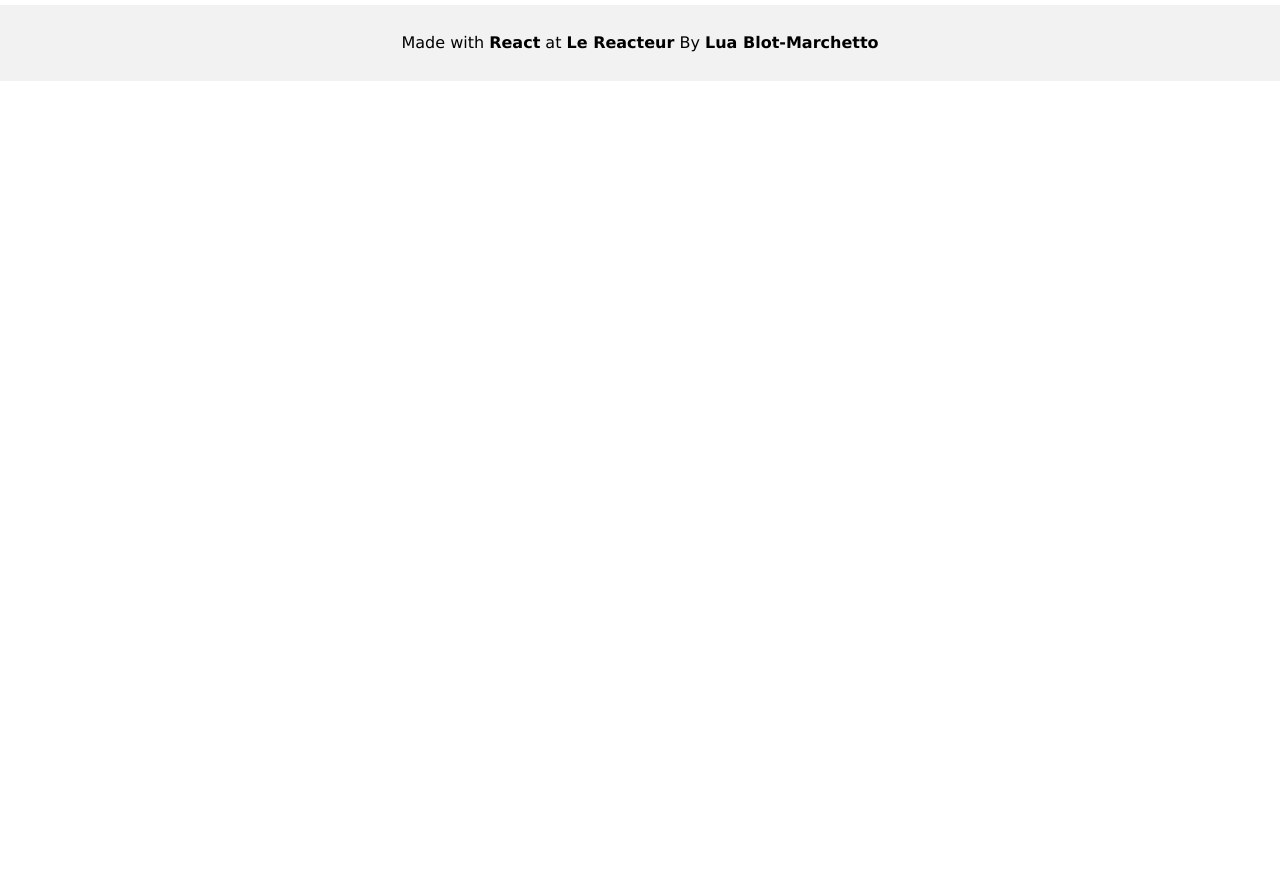
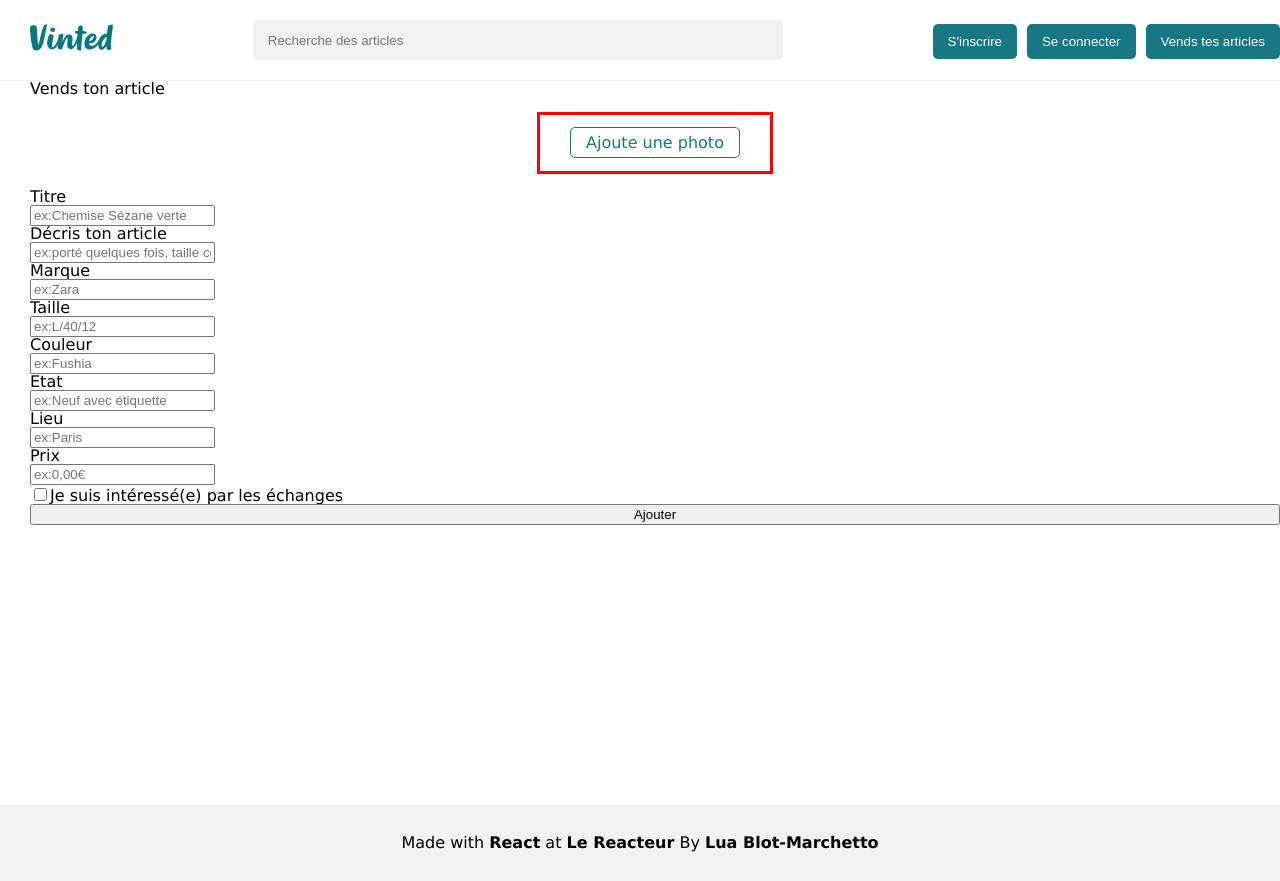
Before and after one commit to LuaBlotMarchetto/vinted, a React (Vite) app: page /publish in a window 1280 px wide. Before the commit the page ends 800 px from the top, so only its background shows below. Built offline with nearby package versions, Linux system fonts and the light colour scheme; the HTML template or start-up script is replaced by a standard one.

Commit message:
publish an article page added

```diff
--- a/src/App.css
+++ b/src/App.css
@@ -419,6 +419,34 @@
   color: #177782;
   text-decoration: underline;
 }
+
+/*PUBLISH*/
+
+.publish {
+  display: flex;
+  flex-direction: column;
+}
+
+.photo-upload {
+  border: red solid;
+  margin: 15px auto;
+  padding: 20px;
+}
+
+#upload-photo-input {
+  opacity: 0;
+  position: absolute;
+  z-index: -1;
+}
+
+.add-photo-button {
+  border: #177782 solid 1px;
+  margin: 10px;
+  padding: 5px 15px;
+  color: #177782;
+  border-radius: 5px;
+}
+
 /*FOOTER*/
 footer {
   display: flex;
--- a/src/App.jsx
+++ b/src/App.jsx
@@ -7,6 +7,7 @@
 import Offer from "./pages/Offer";
 import Signup from "./pages/Signup";
 import Login from "./pages/Login";
+import Publish from "./pages/Publish";
 
 //COMPOSANTS
 import Header from "./components/Header";
@@ -40,6 +41,7 @@
         <Route path="/offer/:id" element={<Offer />} />
         <Route path="/signup" element={<Signup handleToken={handleToken} />} />
         <Route path="/login" element={<Login handleToken={handleToken} />} />
+        <Route path="/publish" element={<Publish />} />
       </Routes>
       <Footer />
     </Router>
--- a/src/components/Header.jsx
+++ b/src/components/Header.jsx
@@ -39,9 +39,15 @@
             </button>
           ) : null}
 
-          <Link to="/login">
-            <button>Vends tes articles</button>
-          </Link>
+          {token ? (
+            <Link to="/publish">
+              <button>Vends tes articles</button>
+            </Link>
+          ) : (
+            <Link to="/login">
+              <button>Vends tes articles</button>
+            </Link>
+          )}
         </nav>
       </div>
     </header>
--- /dev/null
+++ b/src/pages/Publish.jsx
@@ -0,0 +1,182 @@
+import { useState } from "react";
+import axios from "axios";
+
+const Publish = () => {
+  const [title, setTitle] = useState("");
+  const [description, setDescription] = useState("");
+  const [brand, setBrand] = useState("");
+  const [size, setSize] = useState("");
+  const [color, setColor] = useState("");
+  const [condition, setCondition] = useState("");
+  const [price, setPrice] = useState("");
+  const [city, setCity] = useState("");
+  const [picture, setPicture] = useState(null);
+  const [pictureFromCloudinary, setPictureFromCloudinary] = useState();
+  //   const [publishOptin, setPublishOptin] = useState(false);
+  const [token, setToken] = useState("");
+  const [errorMessage, setErrorMessage] = useState("");
+
+  const handlePublish = async (e) => {
+    e.preventDefault();
+
+    try {
+      setErrorMessage("");
+
+      const formData = new FormData();
+      formData.append("title", title);
+      formData.append("description", description);
+      formData.append("brand", brand);
+      formData.append("size", size);
+      formData.append("color", color);
+      formData.append("condition", condition);
+      formData.append("price", price);
+      formData.append("city", city);
+      formData.append("picture", picture);
+
+      //requête post avec les informations du formulaire
+      const response = await axios.post(
+        " https://lereacteur-vinted-api.herokuapp.com/offer/publish",
+        formData,
+        {
+          headers: {
+            Authorization: `Bearer ${token}`,
+            "Content-Type": "multipart/form-data",
+          },
+        }
+      );
+
+      setToken(response.data.token);
+      console.log(formData);
+      setPictureFromCloudinary(response.data.secure_url);
+      setTitle("");
+      setDescription("");
+      setBrand("");
+      setSize("");
+      setColor("");
+      setCondition("");
+      setPrice("");
+      setCity("");
+    } catch (error) {
+      if (error.response.data.message === "Missing parameters") {
+        setErrorMessage("Veuillez remplir tous les champs");
+      }
+      console.error(error.response.data);
+    }
+  };
+
+  return (
+    <main>
+      <form className="container publish" onSubmit={handlePublish}>
+        <h1>Vends ton article</h1>
+        <div className="photo-upload">
+          <label htmlFor="upload-photo-input" className="add-photo-button">
+            Ajoute une photo
+          </label>
+          <input
+            type="file"
+            name="photo"
+            id="upload-photo-input"
+            onChange={(event) => {
+              setPicture(event.target.files[0]);
+            }}
+          />
+          {pictureFromCloudinary && (
+            <img src={pictureFromCloudinary} alt="XXXXX"></img>
+          )}
+        </div>
+        <div>
+          <div>
+            <h3>Titre</h3>
+            <input
+              type="text"
+              placeholder="ex:Chemise Sézane verte"
+              value={title}
+              onChange={(e) => setTitle(e.target.value)}
+            />
+          </div>
+          <div>
+            <h3>Décris ton article</h3>
+            <input
+              type="text"
+              placeholder="ex:porté quelques fois, taille correctement"
+              value={description}
+              onChange={(e) => setDescription(e.target.value)}
+            />
+          </div>
+        </div>
+        <div>
+          <div>
+            <h3>Marque</h3>
+            <input
+              type="text"
+              placeholder="ex:Zara"
+              value={brand}
+              onChange={(e) => setBrand(e.target.value)}
+            />
+          </div>
+          <div>
+            <h3>Taille</h3>
+            <input
+              type="text"
+              placeholder="ex:L/40/12"
+              value={size}
+              onChange={(e) => setSize(e.target.value)}
+            />
+          </div>
+          <div>
+            <h3>Couleur</h3>
+            <input
+              type="text"
+              placeholder="ex:Fushia"
+              value={color}
+              onChange={(e) => setColor(e.target.value)}
+            />
+          </div>
+          <div>
+            <h3>Etat</h3>
+            <input
+              type="text"
+              placeholder="ex:Neuf avec étiquette"
+              value={condition}
+              onChange={(e) => setCondition(e.target.value)}
+            />
+          </div>
+          <div>
+            <h3>Lieu</h3>
+            <input
+              type="text"
+              placeholder="ex:Paris"
+              value={city}
+              onChange={(e) => setCity(e.target.value)}
+            />
+          </div>
+        </div>
+        <div>
+          <div>
+            <h3>Prix</h3>
+            <input
+              type="text"
+              placeholder="ex:0,00€"
+              value={price}
+              onChange={(e) => setPrice(e.target.value)}
+            />
+          </div>
+          <input
+            type="checkbox"
+            id="publish-optin"
+            name="publish-optin"
+            // checked={publishOptin}
+            // onChange={(e) => setPublishOptin(e.target.checked)}
+          />
+          <label htmlFor="publish-optin">
+            Je suis intéressé(e) par les échanges
+          </label>
+        </div>
+        <p className="connexion-error-message">{errorMessage}</p>
+        <button type="submit">Ajouter</button>
+      </form>
+    </main>
+  );
+};
+
+export default Publish;
```
